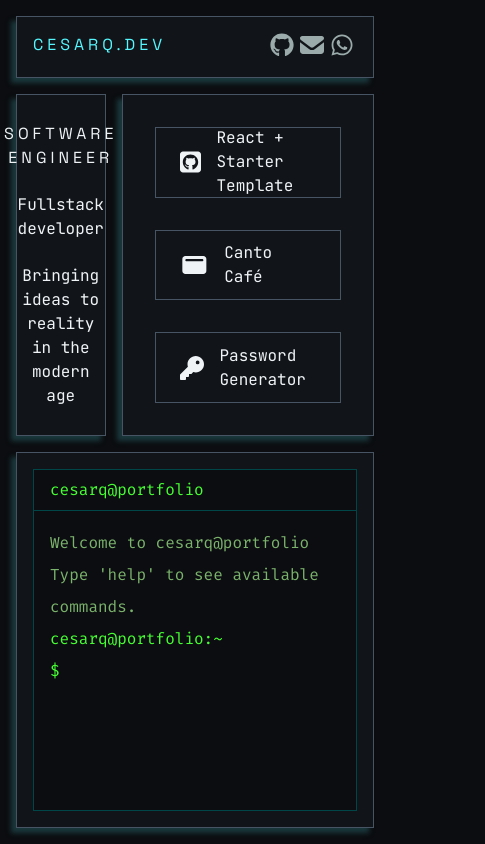
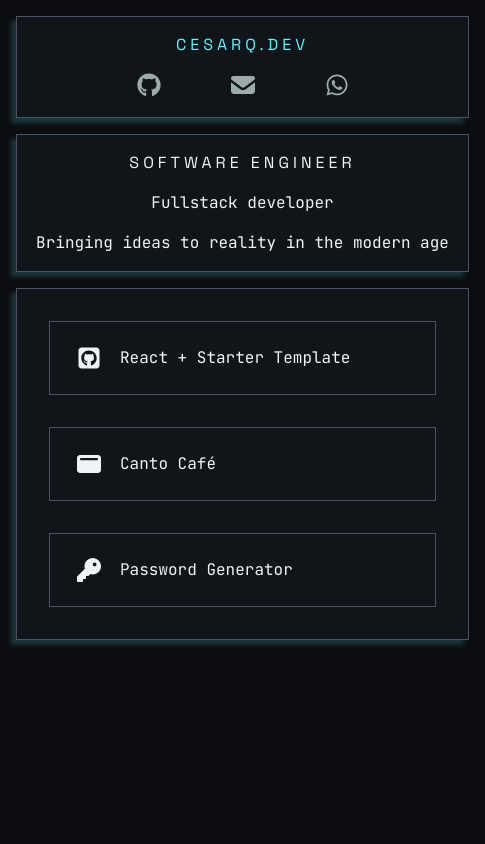
Before and after one commit to CesarLopezQ/portfolio, a React (Vite) app: page / in a window 390 px wide. Shown: the whole page, 485 px wide, since content can reach past the window. Built offline with nearby package versions, Linux system fonts and the light colour scheme.

Commit message:
Modified App.module.css for dynamic viewing

```diff
--- a/src/styles/App.module.css
+++ b/src/styles/App.module.css
@@ -5,7 +5,9 @@
   gap: 1rem;
   padding: 1rem;
   width: 100%;
+  min-width: 485px;
   height: 100dvh;
+  min-height: 600px;
 }
 
 .navContainer {
@@ -45,6 +47,7 @@
   align-items: center;
   width: 25%;
   text-align: center;
+  gap: 0.5rem;
 }
 
 .carrusel {
@@ -52,7 +55,11 @@
   flex-direction: column;
   margin-left: 1rem;
   width: 75%;
-  overflow: hidden;
+  overflow: scroll;
+}
+
+::-webkit-scrollbar {
+  display: none;
 }
 
 /*Cards*/
@@ -102,7 +109,7 @@
   }
 }
 
-/*Hover Functions*/
+/*#region Hover Functions*/
 .carruselCard:hover {
   cursor: pointer;
   border: 1px solid #56f8ff;
@@ -147,6 +154,7 @@
 .jump:hover span:nth-child(10) {
   animation-delay: 0.9s;
 }
+/*#endregion*/
 
 /*Text*/
 .title {
@@ -180,3 +188,69 @@
 .accent {
   color: #56f8ff;
 }
+
+@media screen and (max-width: 1025px) {
+  .container {
+    height: auto;
+    min-height: 100dvh;
+  }
+
+  .contentContainer {
+    display: flex;
+    flex: 0 0 auto;
+    flex-direction: column;
+    height: auto;
+    min-height: auto;
+    gap: 1rem;
+  }
+
+  .navContainer {
+    display: flex;
+    flex: 0 0 auto;
+    flex-direction: column;
+    justify-content: space-between;
+    gap: 1rem;
+  }
+
+  .navBlock {
+    display: flex;
+    flex-direction: row;
+    justify-content: center;
+  }
+
+  .navBlock .interact {
+    margin: 0 2rem;
+  }
+
+  .hero {
+    display: flex;
+    flex-direction: column;
+    justify-content: space-around;
+    align-items: center;
+    width: 100%;
+    text-align: center;
+    gap: 1rem;
+  }
+
+  .carrusel {
+    display: flex;
+    flex-direction: column;
+    margin-left: 0;
+    width: 100%;
+    overflow: visible;
+  }
+
+  .carruselCard {
+    display: flex;
+    flex: 0 0 auto;
+    align-items: center;
+    margin: 1rem;
+    border: 1px solid #465463;
+    padding: 1.5rem;
+    min-height: 0;
+  }
+
+  .consoleContainer {
+    display: none;
+  }
+}
```
